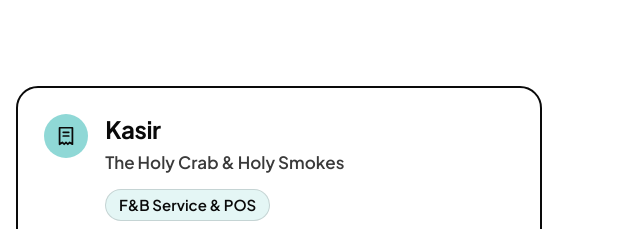
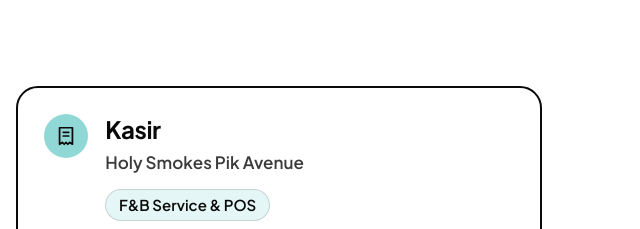
Before and after one commit to firstbyte-dev/My-Cv, a plain HTML site: page index.html in a window 1280 px wide. Shown: the part 1836-2065 px from the top of the page, 634-1274 px from the left. Drawn offline with nearby package versions, Linux system fonts and the light colour scheme.

Commit message:
Update index.html

```diff
--- a/index.html
+++ b/index.html
@@ -299,7 +299,7 @@ footer nav{display:flex;gap:1.25rem;flex-wrap:wrap}
     <div class="head reveal"><span class="badge"><svg class="ic"><use href="#i-brief"/></svg></span><h2 class="h2" id="t-karier">Riwayat Karier</h2></div>
     <div class="jobs">
       <article class="job reveal"><span class="badge egg sm"><svg class="ic"><use href="#i-receipt"/></svg></span><div class="txt"><h3 class="h3">Kasir</h3><p class="sub">Foxy Spa PIK Elang Laut</p><span class="pill">Hospitality &amp; Transaksi</span><p class="desc">Menangani proses pembayaran pelanggan, pencatatan laporan transaksi harian, serta menjaga kerapian administrasi kas dan pelayanan front-desk.</p></div></article>
-      <article class="job reveal"><span class="badge egg sm"><svg class="ic"><use href="#i-receipt"/></svg></span><div class="txt"><h3 class="h3">Kasir</h3><p class="sub">The Holy Crab &amp; Holy Smokes</p><span class="pill">F&amp;B Service &amp; POS</span><p class="desc">Mengoperasikan sistem kasir (POS) di lingkungan restoran dengan ritme cepat, memastikan ketepatan tagihan, dan koordinasi layanan pelanggan.</p></div></article>
+      <article class="job reveal"><span class="badge egg sm"><svg class="ic"><use href="#i-receipt"/></svg></span><div class="txt"><h3 class="h3">Kasir</h3><p class="sub">Holy Smokes Pik Avenue</p><span class="pill">F&amp;B Service &amp; POS</span><p class="desc">Mengoperasikan sistem kasir (POS) di lingkungan restoran dengan ritme cepat, memastikan ketepatan tagihan, dan koordinasi layanan pelanggan.</p></div></article>
       <article class="job reveal"><span class="badge egg sm"><svg class="ic"><use href="#i-utensils"/></svg></span><div class="txt"><h3 class="h3">Dishwasher</h3><p class="sub">Song Fa Bak Kut Teh</p><span class="pill">Kitchen Operations</span><p class="desc">Menjaga kebersihan, sanitasi peralatan dapur dan makan, serta mendukung kelancaran alur operasional tim dapur sesuai standar kebersihan restoran.</p></div></article>
       <article class="job reveal"><span class="badge egg sm"><svg class="ic"><use href="#i-box"/></svg></span><div class="txt"><h3 class="h3">Warehouse Admin</h3><p class="sub">PT IDexpress Service Solution</p><span class="pill">Logistik &amp; Administrasi</span><p class="desc">Mengelola pencatatan data keluar-masuk paket/barang, rekapitulasi administrasi operasional gudang, serta memastikan akurasi data pengiriman.</p></div></article>
     </div>
```
